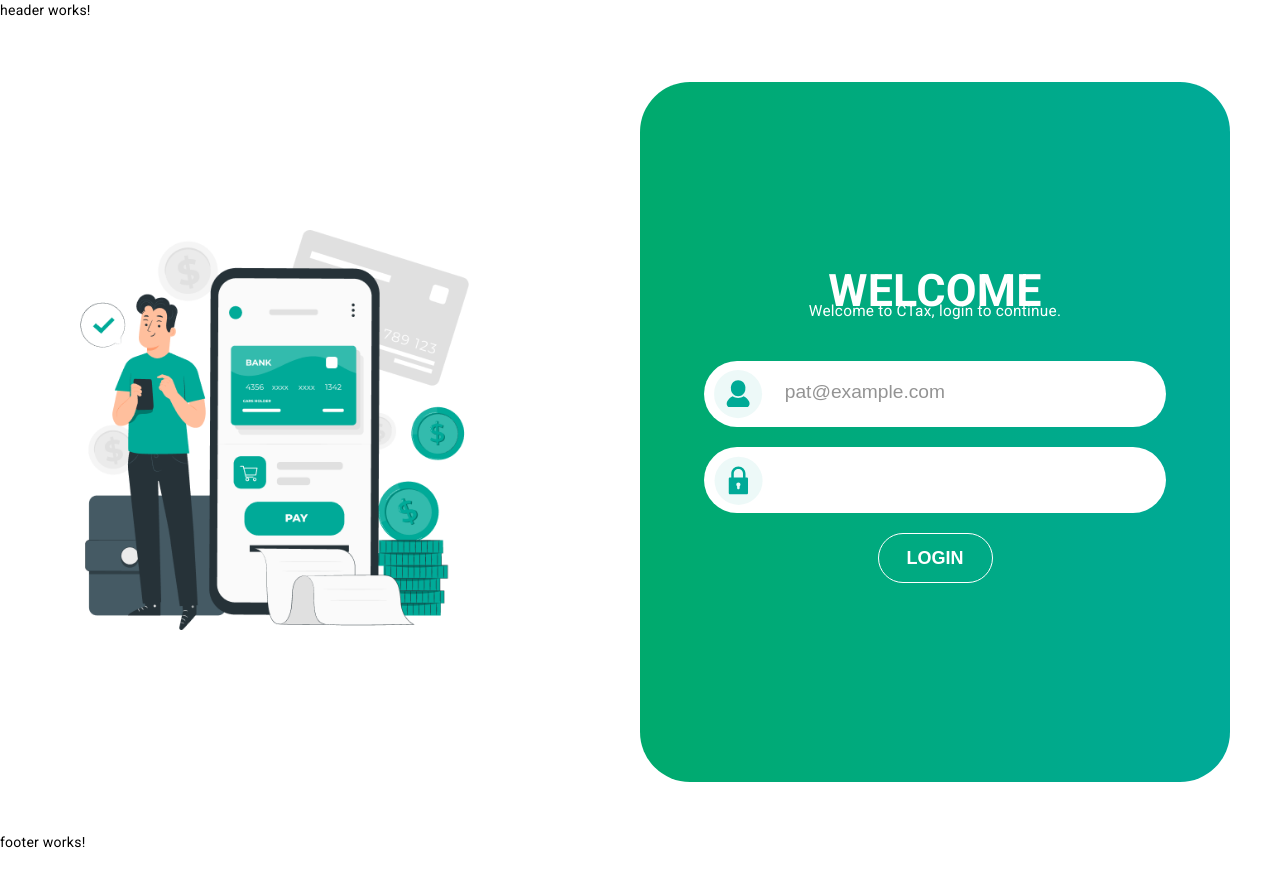
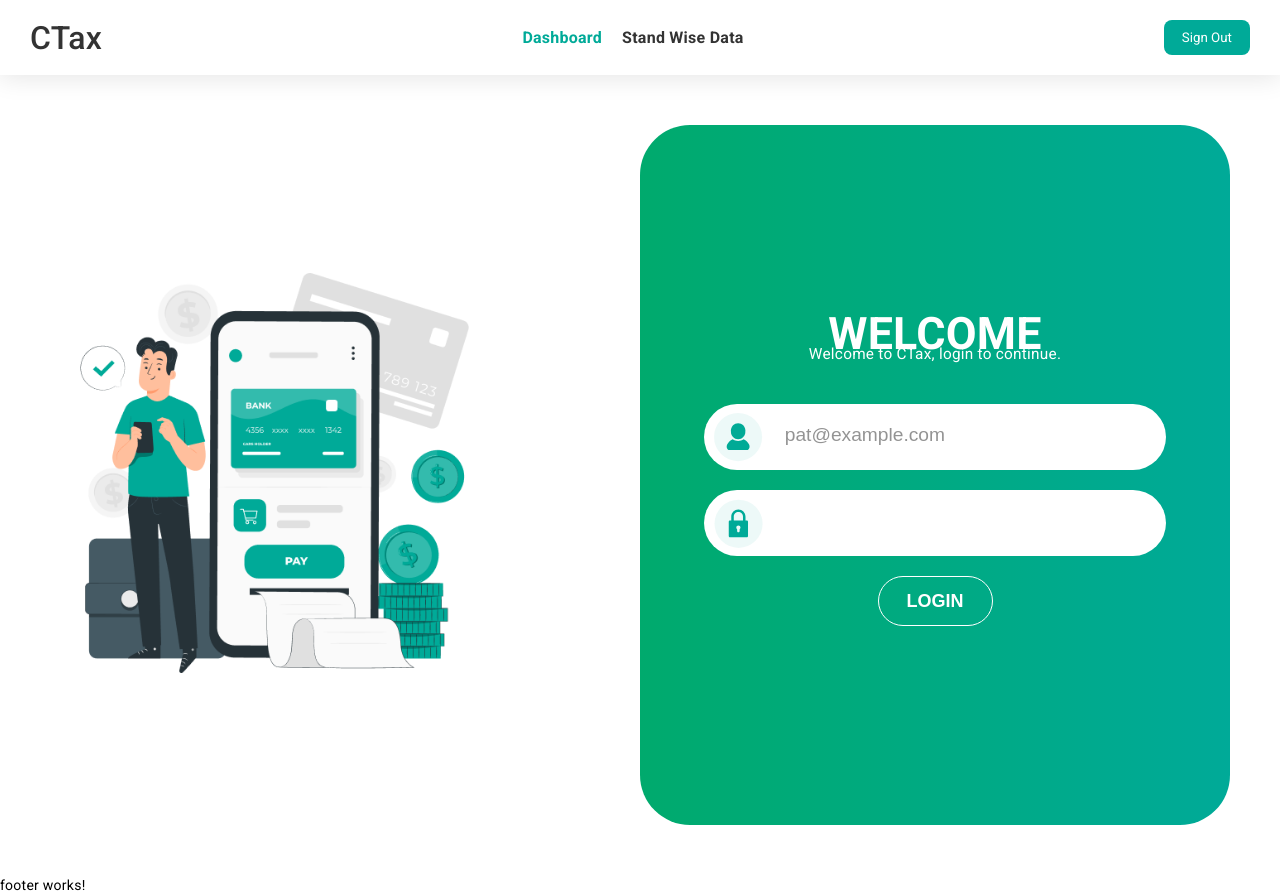
Before and after one commit to anandhums977/CTax, an Angular app: page /login in a window 1280 px wide. Before the commit the page ends 852 px from the top, so only its background shows below. Built offline with nearby package versions, Linux system fonts and the light colour scheme.

Commit message:
header UI

```diff
--- a/src/app/common/button/button.component.html
+++ b/src/app/common/button/button.component.html
@@ -1 +1,3 @@
-<p>button works!</p>
+<div class="main">
+   <button (click)="onButtonClick($event)">{{buttonLabel}}</button>
+</div>
--- a/src/app/common/button/button.component.scss
+++ b/src/app/common/button/button.component.scss
@@ -0,0 +1,34 @@
+.main {
+  * {
+    padding: 0;
+    margin: 0;
+    font-family: Roboto;
+  }
+
+  $main-green: #00aa98;
+
+  .just-center {
+    display: flex;
+    align-items: center;
+  }
+
+  .full-center {
+    @extend .just-center;
+    justify-content: center;
+  }
+
+  button {
+    @extend .full-center;
+    border: none;
+    padding: 10px 18px;
+    border-radius: 8px;
+    background: $main-green;
+    color: #fff;
+    cursor: pointer;
+    transition: all 0.5s;
+
+    &:hover {
+      background: #029082;
+    }
+  }
+}
--- a/src/app/common/button/button.component.ts
+++ b/src/app/common/button/button.component.ts
@@ -1,12 +1,17 @@
-import { Component } from '@angular/core';
+import { Component, EventEmitter, Input, Output } from '@angular/core';
 
 @Component({
   selector: 'app-button',
   standalone: true,
   imports: [],
   templateUrl: './button.component.html',
-  styleUrl: './button.component.scss'
+  styleUrl: './button.component.scss',
 })
 export class ButtonComponent {
+  @Input() buttonLabel: string = '';
+  @Output() buttonclicked = new EventEmitter<any>();
 
+  onButtonClick(event: any) {
+    this.buttonclicked.emit(event);
+  }
 }
--- a/src/app/theme/header/header.component.html
+++ b/src/app/theme/header/header.component.html
@@ -1 +1,16 @@
-<p>header works!</p>
+<div class="main-head-container">
+   <div class="left">
+      <div class="logo">
+         <p>CTax</p>
+      </div>
+   </div>
+
+   <div class="middle">
+      <a [ngClass]="{active: pageType === 'dash'}" (click)="pageType = 'dash'">Dashboard</a>
+      <a [ngClass]="{active: pageType != 'dash'}" (click)="pageType = 'stand'">Stand Wise Data</a>
+   </div>
+
+   <div class="right">
+      <app-button [buttonLabel]="'Sign Out'" (buttonclicked)="buttonClicked($event)"></app-button>
+   </div>
+</div>
--- a/src/app/theme/header/header.component.scss
+++ b/src/app/theme/header/header.component.scss
@@ -0,0 +1,65 @@
+.main-head-container {
+  * {
+    padding: 0;
+    margin: 0;
+    font-family: Roboto;
+  }
+
+  $main-green: #00aa98;
+
+  .just-center {
+    display: flex;
+    align-items: center;
+  }
+
+  .full-center {
+    @extend .just-center;
+    justify-content: center;
+  }
+
+  padding: 20px 30px;
+  display: flex;
+  align-items: center;
+  justify-content: space-between;
+  background: #fff;
+  box-shadow: 0px 1px 25px 1px rgba(0, 0, 0, 0.11);
+
+  .left {
+    .logo {
+      p {
+        color: #333;
+        font-size: 32px;
+        font-weight: 500;
+      }
+    }
+  }
+
+  .middle {
+    a {
+      color: #333;
+      font-size: 16px;
+      font-weight: 600;
+      cursor: pointer;
+      transition: all 0.4s;
+
+      &:hover {
+        color: #282727;
+      }
+    }
+
+    .active {
+      color: $main-green;
+
+      &:hover {
+        color: $main-green !important;
+      }
+    }
+
+    a:last-child {
+      margin-inline-start: 20px;
+    }
+  }
+
+  .right {
+  }
+}
--- a/src/app/theme/header/header.component.ts
+++ b/src/app/theme/header/header.component.ts
@@ -1,12 +1,18 @@
+import { CommonModule } from '@angular/common';
 import { Component } from '@angular/core';
+import { ButtonComponent } from '../../common/button/button.component';
 
 @Component({
   selector: 'app-header',
   standalone: true,
-  imports: [],
+  imports: [CommonModule, ButtonComponent],
   templateUrl: './header.component.html',
-  styleUrl: './header.component.scss'
+  styleUrl: './header.component.scss',
 })
 export class HeaderComponent {
+  pageType = 'dash';
 
+  buttonClicked(event: any) {
+    console.log(event);
+  }
 }
```
